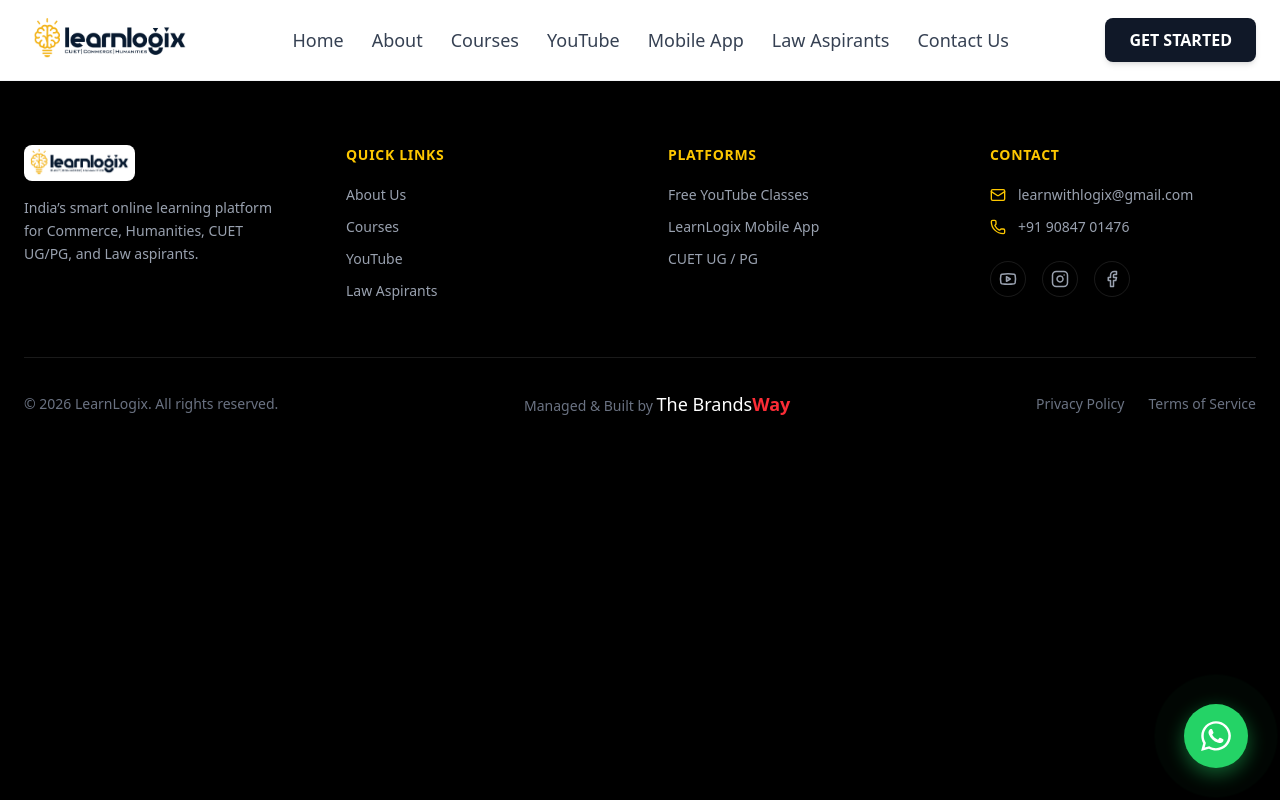
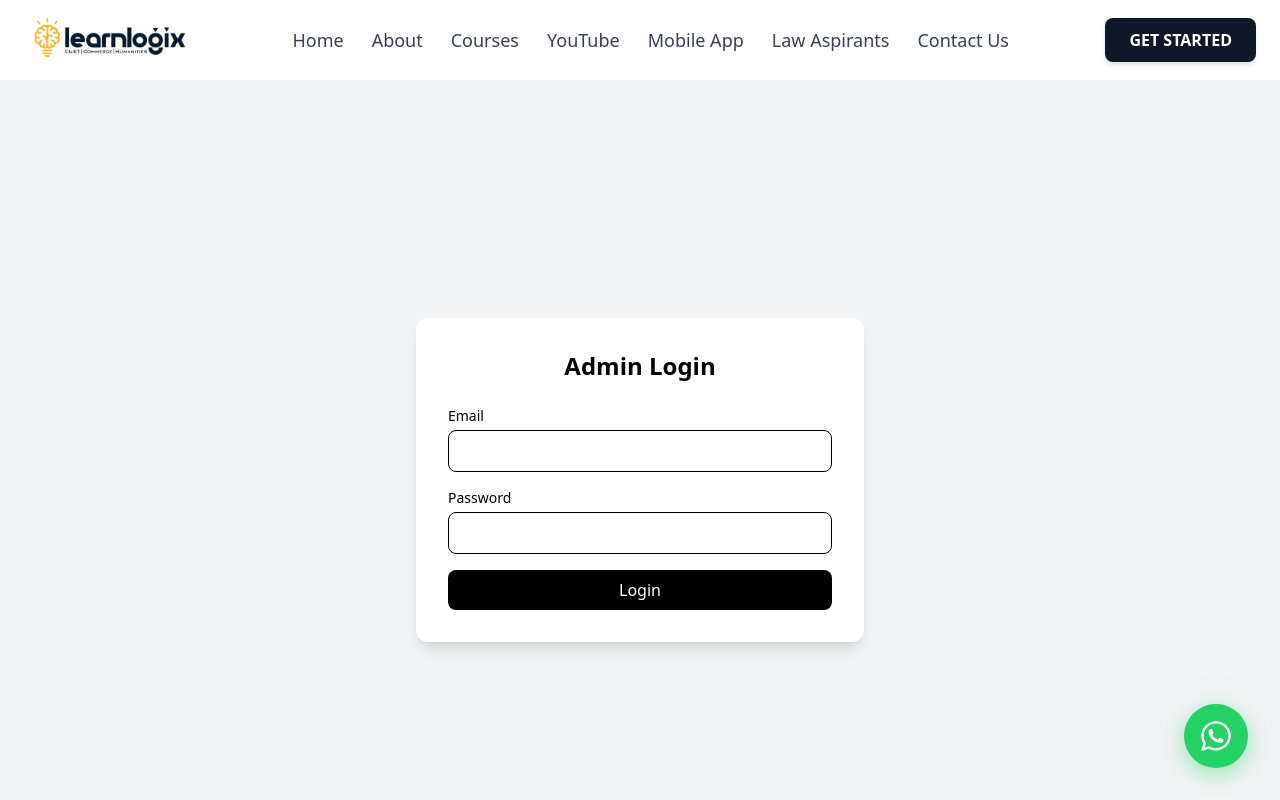
Before and after one commit to atif-afsar/LearnLogix, a React (Vite) app: page /admin/login in a window 1280 px wide. Shown: the top 800 px of the page. Built offline with nearby package versions, Linux system fonts and the light colour scheme.

Commit message:
Started creating the admin panel and made some pages

```diff
--- /dev/null
+++ b/src/Admin/AdminRoutes.jsx
@@ -0,0 +1,14 @@
+import React from "react";
+import { Navigate, Outlet } from "react-router-dom";
+
+const AdminRoutes = () => {
+  const token = localStorage.getItem("adminToken");
+
+  if (!token) {
+    return <Navigate to="/admin/login" replace />;
+  }
+
+  return <Outlet />;
+};
+
+export default AdminRoutes;
--- /dev/null
+++ b/src/Admin/Pages/AddCourse.jsx
@@ -0,0 +1,88 @@
+import React, { useState } from "react";
+import { useNavigate } from "react-router-dom";
+
+
+const AddCourse = () => {
+  const [title, setTitle] = useState("");
+  const [description, setDescription] = useState("");
+  const [price, setPrice] = useState("");
+
+  const navigate = useNavigate();
+
+
+  const handleSubmit = async (e) => {
+    e.preventDefault();
+
+    try {
+      const token = localStorage.getItem("adminToken");
+
+      const res = await fetch("http://localhost:5000/api/admin/courses", {
+        method: "POST",
+        headers: {
+          "Content-Type": "application/json",
+          Authorization: `Bearer ${token}`,
+        },
+        body: JSON.stringify({
+          title,
+          description,
+          price: Number(price),
+        }),
+      });
+
+      const data = await res.json();
+
+      if (!res.ok) {
+        throw new Error(data.message || "Failed to add course");
+      }
+
+      alert("Course added successfully");
+    navigate("/admin/courses");
+
+    } catch (error) {
+      alert(error.message);
+    }
+  };
+
+  return (
+    <div className="p-6 bg-amber-50 max-w-xl">
+      <h2 className="text-2xl font-bold mb-4">Add Course</h2>
+
+      <form onSubmit={handleSubmit} className="space-y-4">
+        <input
+          type="text"
+          placeholder="Course Title"
+          value={title}
+          onChange={(e) => setTitle(e.target.value)}
+          required
+          className="w-full border px-4 py-2 rounded"
+        />
+
+        <textarea
+          placeholder="Course Description"
+          value={description}
+          onChange={(e) => setDescription(e.target.value)}
+          required
+          className="w-full border px-4 py-2 rounded"
+        />
+
+        <input
+          type="number"
+          placeholder="Price"
+          value={price}
+          onChange={(e) => setPrice(e.target.value)}
+          required
+          className="w-full border px-4 py-2 rounded"
+        />
+
+        <button
+          type="submit"
+          className="bg-gray-400 text-white px-6 py-2 rounded hover:bg-gray-800"
+        >
+          Add Course
+        </button>
+      </form>
+    </div>
+  );
+};
+
+export default AddCourse;
--- /dev/null
+++ b/src/Admin/Pages/AdminCourses.jsx
@@ -0,0 +1,86 @@
+import React, { useEffect, useState } from "react";
+
+const AdminCourses = () => {
+  const [courses, setCourses] = useState([]);
+  const [loading, setLoading] = useState(true);
+
+  useEffect(() => {
+    const fetchCourses = async () => {
+      try {
+        const res = await fetch("http://localhost:5000/api/courses");
+        const data = await res.json();
+        setCourses(data);
+      } catch (error) {
+        console.error(error);
+      } finally {
+        setLoading(false);
+      }
+    };
+
+    fetchCourses();
+  }, []);
+
+  if (loading) {
+    return <p className="p-6">Loading courses...</p>;
+  }
+
+  const handleDelete = async (id) => {
+  if (!window.confirm("Are you sure you want to delete this course?")) return;
+
+  try {
+    const token = localStorage.getItem("adminToken");
+
+    await fetch(`http://localhost:5000/api/admin/courses/${id}`, {
+      method: "DELETE",
+      headers: {
+        Authorization: `Bearer ${token}`,
+      },
+    });
+
+    setCourses((prev) => prev.filter((course) => course._id !== id));
+  } catch (error) {
+    console.error(error);
+    alert("Failed to delete course");
+  }
+};
+
+
+  return (
+    <div className="p-6 bg-amber-50">
+      <h2 className="text-2xl font-bold mb-4">Courses</h2>
+
+      <table className="w-full border">
+        <thead className="bg-gray-100">
+          <tr>
+            <th className="border p-2">Title</th>
+            <th className="border p-2">Price</th>
+            <th className="border p-2">Created</th>
+            <th className="border p-2">Action</th>
+
+          </tr>
+        </thead>
+        <tbody>
+          {courses.map((course) => (
+            <tr key={course._id}>
+              <td className="border p-2">{course.title}</td>
+              <td className="border p-2">₹{course.price}</td>
+              <td className="border p-2">
+                {new Date(course.createdAt).toLocaleDateString()}
+              </td>
+              <td className="border p-2">
+                <button
+                    onClick={() => handleDelete(course._id)}
+                    className="bg-red-500 text-white px-3 py-1 rounded hover:bg-red-600"
+                >
+                    Delete
+                </button>
+                </td>
+            </tr>
+          ))}
+        </tbody>
+      </table>
+    </div>
+  );
+};
+
+export default AdminCourses;
--- /dev/null
+++ b/src/Admin/Pages/AdminDashboard.jsx
@@ -0,0 +1,14 @@
+const AdminDashboard = () => {
+  return (
+    <div className="p-6">
+      <h1 className="text-2xl font-bold">
+        Admin Dashboard
+      </h1>
+      <p className="mt-2 text-gray-600">
+        You are logged in as admin.
+      </p>
+    </div>
+  );
+};
+
+export default AdminDashboard;
--- /dev/null
+++ b/src/Admin/Pages/AdminLogin.jsx
@@ -0,0 +1,65 @@
+import React, { useState } from "react";
+import { adminLogin } from "../Services/adminAuth";
+
+const AdminLogin = () => {
+  const [email, setEmail] = useState("");
+  const [password, setPassword] = useState("");
+
+ const handleSubmit = async (e) => {
+  e.preventDefault();
+  try {
+    await adminLogin(email, password);
+    window.location.href = "/admin/dashboard";
+  } catch (error) {
+    alert(error.message);
+  }
+};
+
+
+  return (
+    <div className="min-h-screen flex items-center justify-center bg-gray-100">
+      <div className="w-full max-w-md bg-white p-8 rounded-xl shadow-lg">
+        <h2 className="text-2xl font-bold text-center mb-6">
+          Admin Login
+        </h2>
+
+        <form onSubmit={handleSubmit} className="space-y-4">
+          <div>
+            <label className="block text-sm font-medium mb-1">
+              Email
+            </label>
+            <input
+              type="email"
+              value={email}
+              onChange={(e) => setEmail(e.target.value)}
+              required
+              className="w-full px-4 py-2 border rounded-lg focus:outline-none focus:ring-2 focus:ring-black"
+            />
+          </div>
+
+          <div>
+            <label className="block text-sm font-medium mb-1">
+              Password
+            </label>
+            <input
+              type="password"
+              value={password}
+              onChange={(e) => setPassword(e.target.value)}
+              required
+              className="w-full px-4 py-2 border rounded-lg focus:outline-none focus:ring-2 focus:ring-black"
+            />
+          </div>
+
+          <button
+            type="submit"
+            className="w-full bg-black text-white py-2 rounded-lg hover:bg-gray-800 transition"
+          >
+            Login
+          </button>
+        </form>
+      </div>
+    </div>
+  );
+};
+
+export default AdminLogin;
--- /dev/null
+++ b/src/Admin/Services/adminAuth.js
@@ -0,0 +1,18 @@
+export const adminLogin = async (email, password) => {
+  const response = await fetch("http://localhost:5000/api/admin/login", {
+    method: "POST",
+    headers: {
+      "Content-Type": "application/json",
+    },
+    body: JSON.stringify({ email, password }),
+  });
+
+  const data = await response.json();
+
+  if (!response.ok) {
+    throw new Error(data.message || "Login failed");
+  }
+
+  localStorage.setItem("adminToken", data.token);
+  return data;
+};
--- a/src/App.jsx
+++ b/src/App.jsx
@@ -9,6 +9,11 @@
 import FloatingWhatsApp from "./Components/Common/FloatingWhatsApp";
 
 import { lazy, Suspense } from "react";
+import AdminLogin from "./Admin/Pages/AdminLogin";
+import AdminRoutes from "./Admin/AdminRoutes";
+import AdminDashboard from "./Admin/Pages/AdminDashboard";
+import AdminCourses from "./Admin/Pages/AdminCourses";
+import AddCourse from "./Admin/Pages/AddCourse";
 
 const Home = lazy(() => import("./Page/Home"));
 const About = lazy(() => import("./Page/About"));
@@ -64,6 +69,13 @@
         <Route path="/contact" element={<Contact />} />
         <Route path="/privacy-policy" element={<PrivacyPolicy />} />
         <Route path="/terms-of-service" element={<TermsOfService />} />
+        <Route path="/admin/login" element={<AdminLogin />} />
+        <Route path="/admin" element={<AdminRoutes />}>
+          <Route path="dashboard" element={<AdminDashboard />} />
+          <Route path="courses" element={<AdminCourses />} />
+          <Route path="courses/add" element={<AddCourse />} />
+
+        </Route>
       </Routes>
     </Suspense>
   </AnimatePresence>
```
